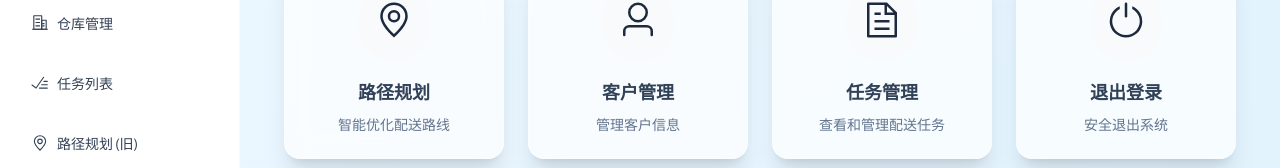
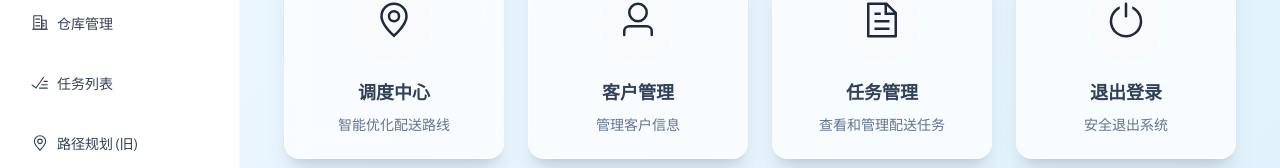
Before and after one commit to wskeei/Logistics-Distribution-Route-Optimization-System, a Vue app in the folder frontend/: page / in a window 1280 px wide. Shown: the part 449-617 px from the top of the page. Built offline with nearby package versions, Linux system fonts and the light colour scheme; no server answers; sample sign-in values are in the browser's storage.

Commit message:
修改仪表盘

```diff
--- a/frontend/src/views/Dashboard.vue
+++ b/frontend/src/views/Dashboard.vue
@@ -72,11 +72,11 @@ const stats = computed(() => [
 
 const actions = [
   {
-    title: '路径规划',
+    title: '调度中心',
     desc: '智能优化配送路线',
     icon: 'Location',
     color: 'blue',
-    handler: () => router.push('/planning')
+    handler: () => router.push('/dispatcher')
   },
   {
     title: '客户管理',
```
